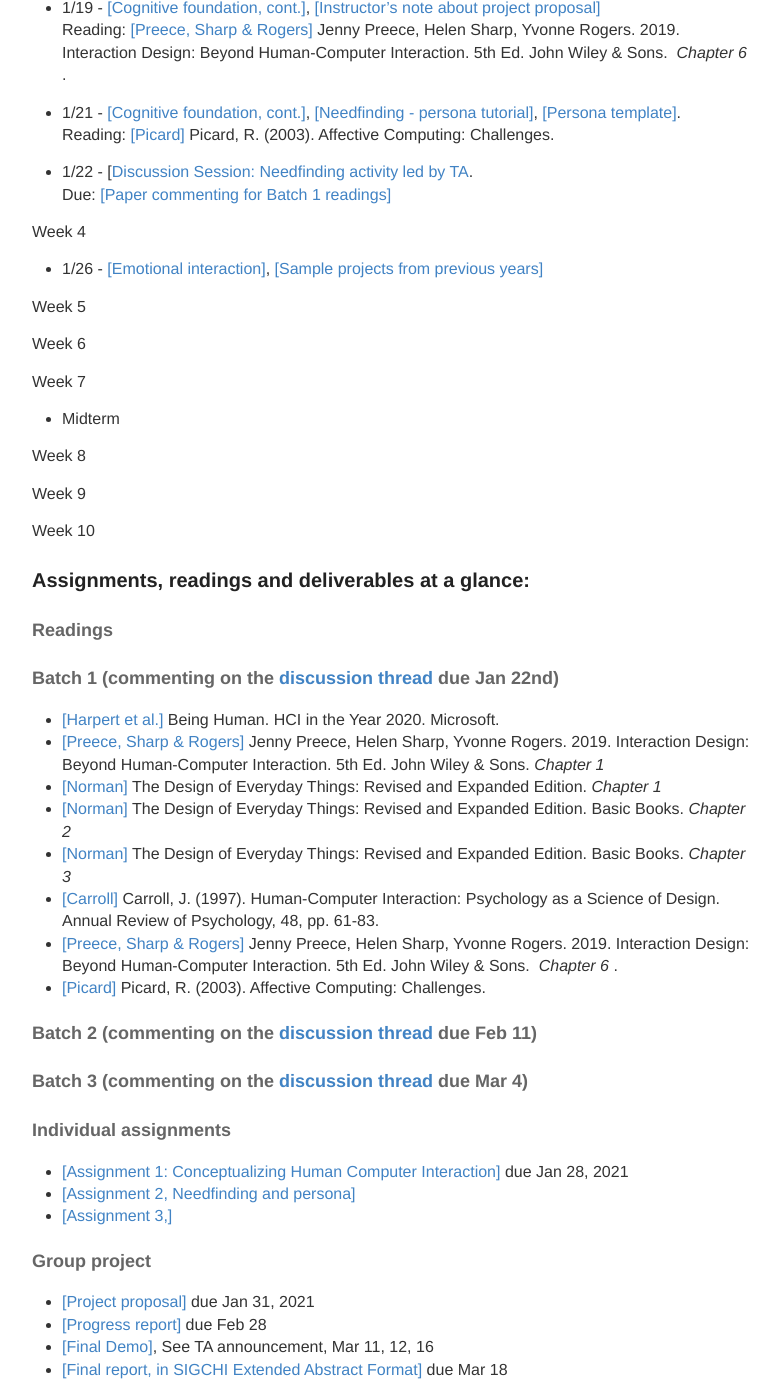
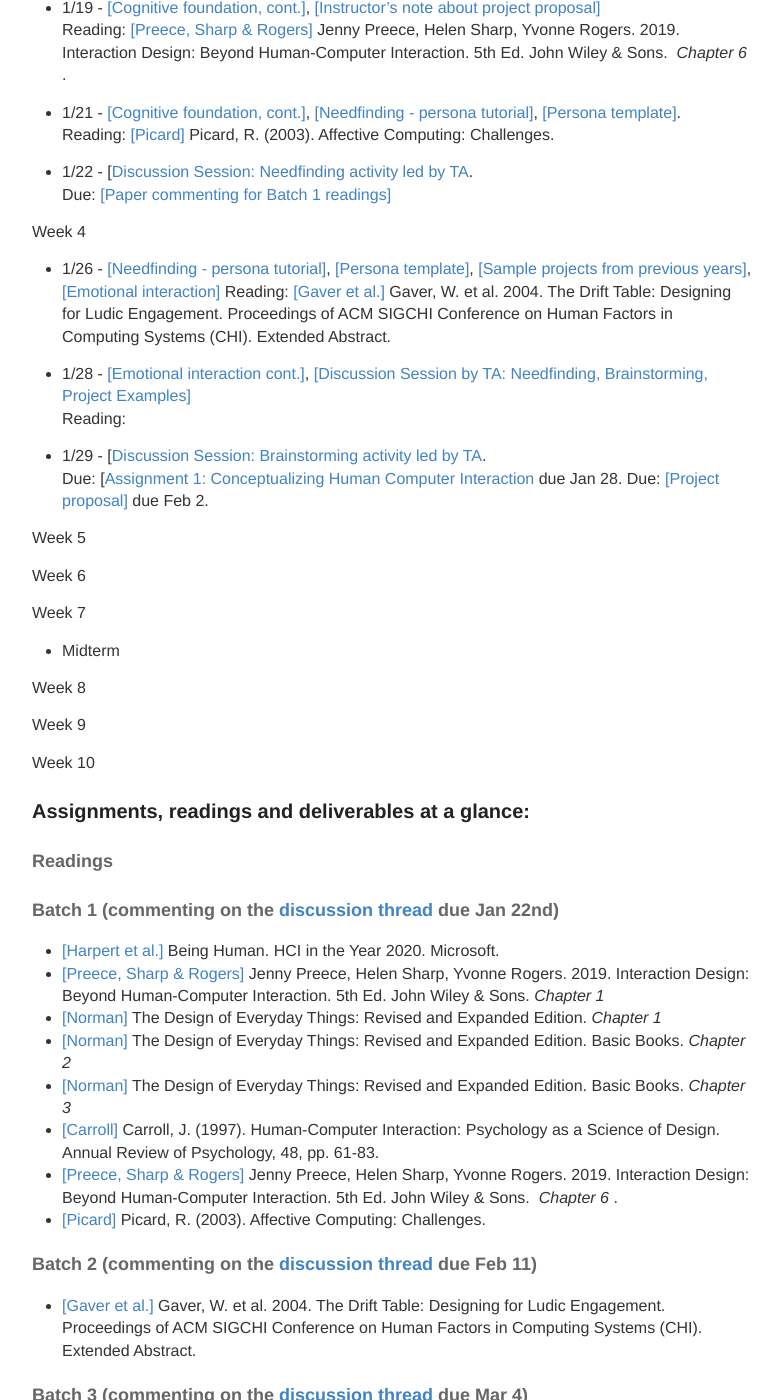
Before and after one commit to hciwang/hciwang.github.io, a Jekyll site: the page built from _posts/2021-1-1-lectures.md, in a window 1280 px wide and 1400 px high, scrolled down 1052 px. Shown: the whole window, without its empty margins (248-1029 px from the left). Built offline with Jekyll 4.4.1, drawn with Linux system fonts in a browser that asks for light colours.

Commit message:
Update 2021-1-1-lectures.md

```diff
--- a/_posts/2021-1-1-lectures.md
+++ b/_posts/2021-1-1-lectures.md
@@ -46,7 +46,16 @@
 
 
 Week 4
-- 1/26 -  [[Emotional interaction]](), [[Sample projects from previous years]]()
+- 1/26 - [[Needfinding - persona tutorial]](https://canvas.ucdavis.edu/courses/539971/files/folder/Lectures?preview=11427316), [[Persona template]](https://asinthecity.com/2011/05/13/explaining-personas-used-in-ux-design-%E2%80%93-part-2/), [[Sample projects from previous years]](), [[Emotional interaction]]()
+Reading: [[Gaver et al.]](https://canvas.ucdavis.edu/courses/539971/files/folder/Readings%20(incomplete.%20check%20main%20website%20for%20complete%20readings)?preview=11505810) Gaver, W. et al. 2004. The Drift Table: Designing for Ludic Engagement. Proceedings of ACM SIGCHI Conference on Human Factors in Computing Systems (CHI). Extended Abstract.
+
+- 1/28 - [[Emotional interaction cont.]]( ), [[Discussion Session by TA: Needfinding, Brainstorming, Project Examples]](https://canvas.ucdavis.edu/courses/413583/files/folder/Discussion?preview=7720909)
+Reading:
+
+- 1/29 - [[Discussion Session: Brainstorming activity led by TA]().
+Due: [[Assignment 1: Conceptualizing Human Computer Interaction](https://canvas.ucdavis.edu/courses/539971/assignments/627432) due Jan 28.
+Due: [[Project proposal]](https://canvas.ucdavis.edu/courses/413583/assignments/424864) due Feb 2.
+
 
 Week 5
 
@@ -76,8 +85,9 @@
 - [[Preece, Sharp & Rogers]](http://www.id-book.com/) Jenny Preece, Helen Sharp, Yvonne Rogers. 2019. Interaction Design: Beyond Human-Computer Interaction. 5th Ed. John Wiley & Sons.  *Chapter 6* .
 - [[Picard]](https://affect.media.mit.edu/pdfs/03.picard.pdf) Picard, R. (2003). Affective Computing: Challenges.
 
+#### Batch 2 (commenting on the [discussion thread](https://canvas.ucdavis.edu/courses/539971/discussion_topics/659911) due Feb 11)
 
-#### Batch 2 (commenting on the [discussion thread]() due Feb 11)
+- [[Gaver et al.]](https://canvas.ucdavis.edu/courses/539971/files/folder/Readings%20(incomplete.%20check%20main%20website%20for%20complete%20readings)?preview=11505810) Gaver, W. et al. 2004. The Drift Table: Designing for Ludic Engagement. Proceedings of ACM SIGCHI Conference on Human Factors in Computing Systems (CHI). Extended Abstract.
 
 #### Batch 3 (commenting on the [discussion thread]() due Mar 4)
 
@@ -89,7 +99,7 @@
 - [[Assignment 3,]]( )
 
 #### Group project
-- [[Project proposal]]() due Jan 31, 2021
+- [[Project proposal]]() due Feb 2, 2021
 - [[Progress report]]() due Feb 28
 - [[Final Demo]](), See TA announcement, Mar 11, 12, 16
 - [[Final report, in SIGCHI Extended Abstract Format]]() due Mar 18
```
